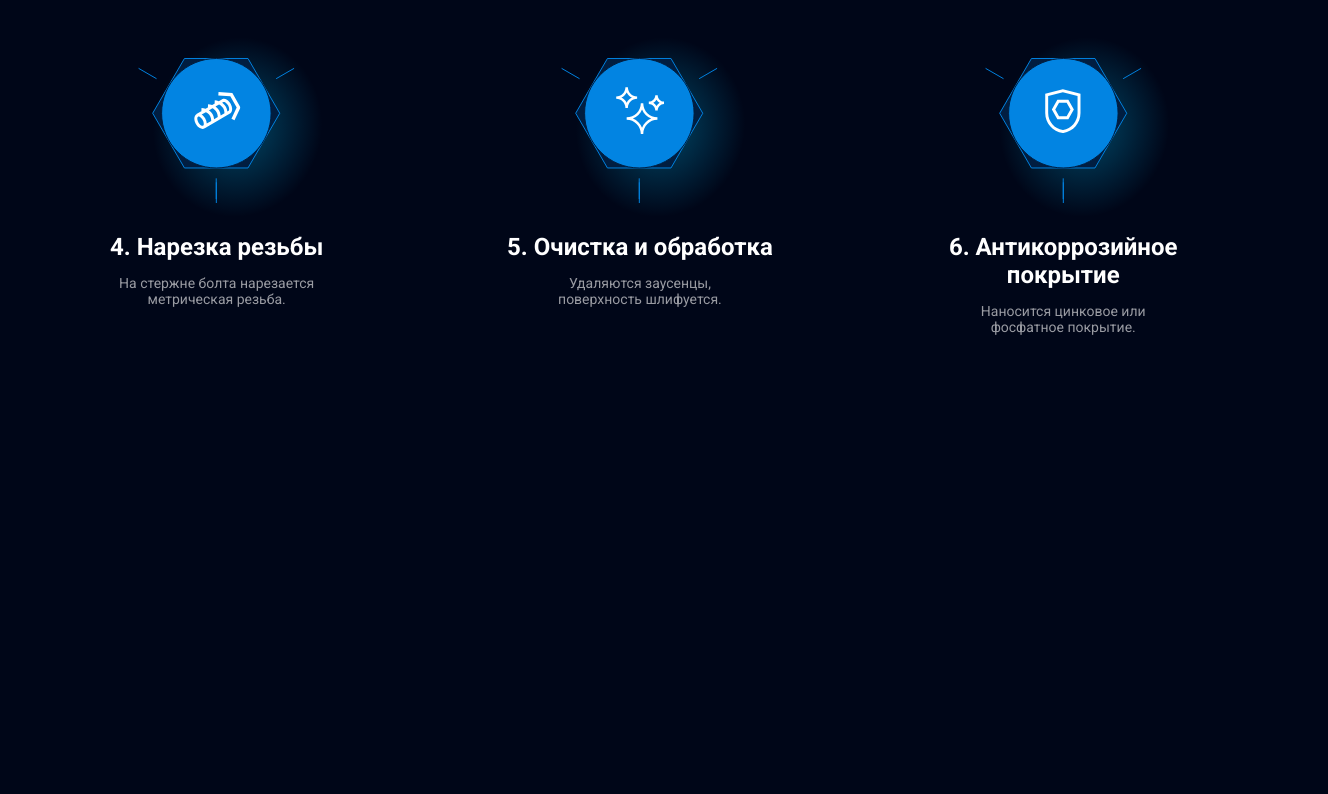
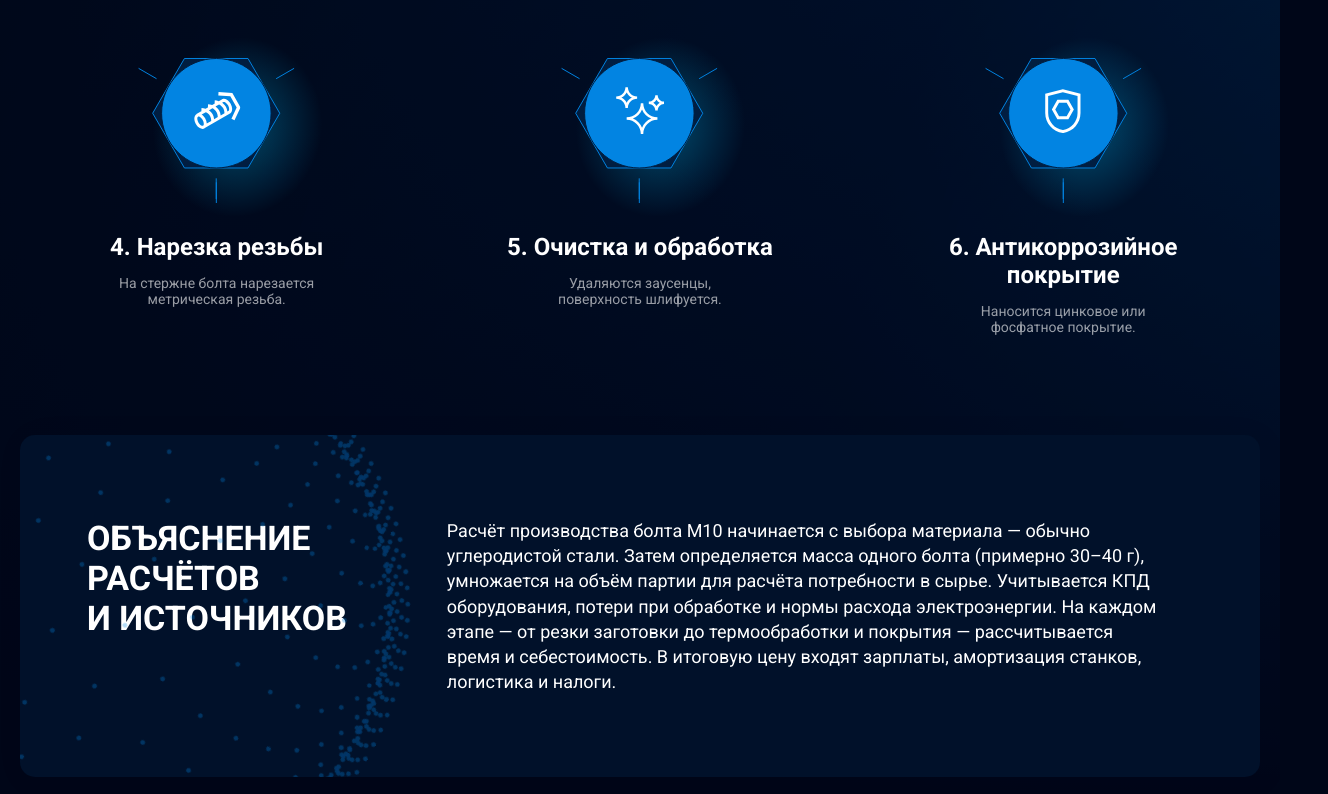
Before and after one commit to Tvisher/GloFix, a plain HTML site: page index.html in a window 1280 px wide. Shown: the part 1183-1977 px from the top of the page, 1328 px wide, since content can reach past the window. Before the commit the page ends 1568 px from the top, so only its background shows below. Drawn offline with Linux system fonts and the light colour scheme.

Commit message:
add some content

```diff
--- a/css/main.scss
+++ b/css/main.scss
@@ -4,6 +4,40 @@
 
 @function pxToRem($px, $base: 16) {
     @return ($px / $base) * 1rem;
+}
+
+
+@keyframes spin {
+    0% {
+        transform: rotate(0deg);
+    }
+
+    33% {
+        transform: rotate(-360deg);
+    }
+
+    66% {
+        transform: rotate(0deg);
+    }
+
+    100% {
+        transform: rotate(360deg);
+    }
+}
+
+@keyframes scale {
+    0% {
+        transform: scale(1);
+    }
+
+    50% {
+        transform: scale(.66);
+    }
+
+    100% {
+        transform: scale(1);
+    }
+
 }
 
 /* Базовые стили для контейнера */
@@ -127,42 +161,33 @@ body {
 }
 
 
-@keyframes spin {
-    0% {
-        transform: rotate(0deg);
-    }
 
-    33% {
-        transform: rotate(-360deg);
-    }
-
-    66% {
-        transform: rotate(0deg);
-    }
-
-    100% {
-        transform: rotate(360deg);
-    }
-}
-
-@keyframes scale {
-    0% {
-        transform: scale(1);
-    }
-
-    50% {
-        transform: scale(.66);
-    }
-
-    100% {
-        transform: scale(1);
-    }
-
-}
 
 .main-section {
     padding-top: pxToRem(76);
     padding-bottom: pxToRem(120);
+}
+
+.bg-wrapper {
+    position: relative;
+
+    &::before {
+        position: absolute;
+        left: 0;
+        top: 0;
+        width: 100%;
+        height: 100%;
+        content: '';
+        background-image: url(../img/main-screen-bg.svg);
+        background-repeat: no-repeat;
+        background-size: cover;
+        background-position: center top;
+        z-index: -1;
+        opacity: .7;
+        pointer-events: none;
+    }
+
+
 }
 
 
@@ -170,6 +195,7 @@ body {
     display: flex;
     justify-content: space-between;
     gap: pxToRem(50);
+    overflow: hidden;
 }
 
 .main-section__content {
@@ -224,8 +250,8 @@ body {
     position: relative;
 
     &::before {
-        width: 200px;
-        height: 200px;
+        width: pxToRem(200);
+        height: pxToRem(200);
         position: absolute;
         left: 0;
         top: 0;
@@ -237,10 +263,14 @@ body {
         z-index: -1;
         border-radius: 50%;
         transform: translate(0%, -15%);
+        transition: transform .3s ease-in-out;
     }
+
+
 }
 
-.list-secton {
+.list-secton,
+.info-section {
     padding: pxToRem(50) 0;
 }
 
@@ -257,6 +287,14 @@ body {
     align-items: center;
     width: calc(33.33% - pxToRem(20));
     gap: pxToRem(14);
+
+    &:hover {
+        .step__image {
+            &::before {
+                transform: translate(-11%, -17%) scale(1.3);
+            }
+        }
+    }
 }
 
 .step__title {
@@ -275,3 +313,47 @@ body {
     line-height: normal;
     opacity: .6;
 }
+
+.info-section__wrapper {
+    border-radius: pxToRem(15);
+    background: #01112A;
+    box-shadow: pxToRem(4) pxToRem(4) pxToRem(33) 0px rgba(0, 0, 0, 0.05);
+    padding: pxToRem(83) pxToRem(100) pxToRem(83) pxToRem(67);
+    display: flex;
+    justify-content: space-between;
+    gap: pxToRem(100);
+    position: relative;
+    overflow: hidden;
+}
+
+.info-section__img {
+    position: absolute;
+    left: 0;
+    top: 50%;
+    width: pxToRem(600);
+    height: pxToRem(600);
+    transform: translate(-35%, -50%);
+
+    img {
+        animation: spin 90s linear infinite;
+        width: 100%;
+        height: 100%;
+        object-fit: contain;
+        object-position: center;
+    }
+}
+
+.info-section__title {
+    font-size: pxToRem(34);
+    font-style: normal;
+    font-weight: 700;
+    line-height: normal;
+    text-transform: uppercase;
+    flex-shrink: 0;
+}
+
+.info-section__text {
+    font-size: pxToRem(18);
+    font-weight: 400;
+    line-height: 140%;
+}
--- a/index.html
+++ b/index.html
@@ -9,6 +9,7 @@
 </head>
 
 <body>
+    <div class="bg-wrapper">
         <header class="header">
             <div class="container">
                 <div class="header__wrapper">
@@ -23,7 +24,6 @@
                 </div>
             </div>
         </header>
-    <main class="main">
         <section class="main-section">
             <div class="container">
                 <div class="main-section__wrapper">
@@ -99,7 +99,26 @@
                 </div>
             </div>
         </section>
-    </main>
+        <section class="info-section">
+            <div class="container">
+                <div class="info-section__wrapper">
+                    <div class="info-section__img">
+                        <img src="./img/info-section-bg.svg" alt="">
+                    </div>
+                    <div class="info-section__title">
+                        Объяснение <br> расчётов <br> и источников
+                    </div>
+                    <div class="info-section__text">Расчёт производства болта М10 начинается с выбора материала — обычно
+                        углеродистой стали. Затем определяется масса одного болта (примерно 30–40 г), умножается на
+                        объём партии для расчёта потребности в сырье. Учитывается КПД оборудования, потери при обработке
+                        и нормы расхода электроэнергии. На каждом этапе — от резки заготовки до термообработки и
+                        покрытия — рассчитывается время и себестоимость. В итоговую цену входят зарплаты, амортизация
+                        станков, логистика и налоги. </div>
+                </div>
+            </div>
+        </section>
+    </div>
+
     <footer class="footer"></footer>
 
 </body>
```
Also changed, not shown: css/main.min.css, img/info-section-bg.svg (added), img/main-screen-bg.svg (added). Lines whose indentation alone changed are shown as unchanged.
